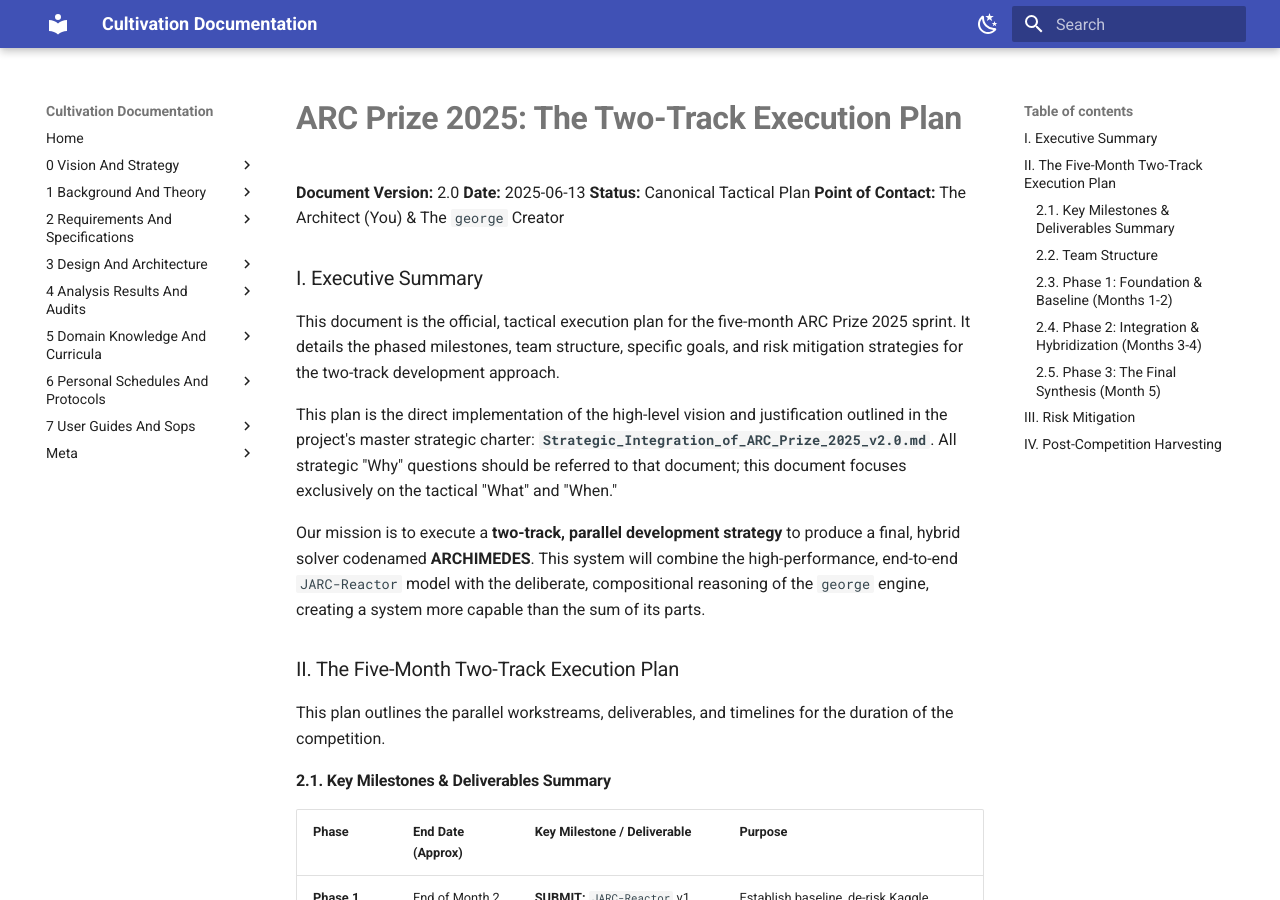
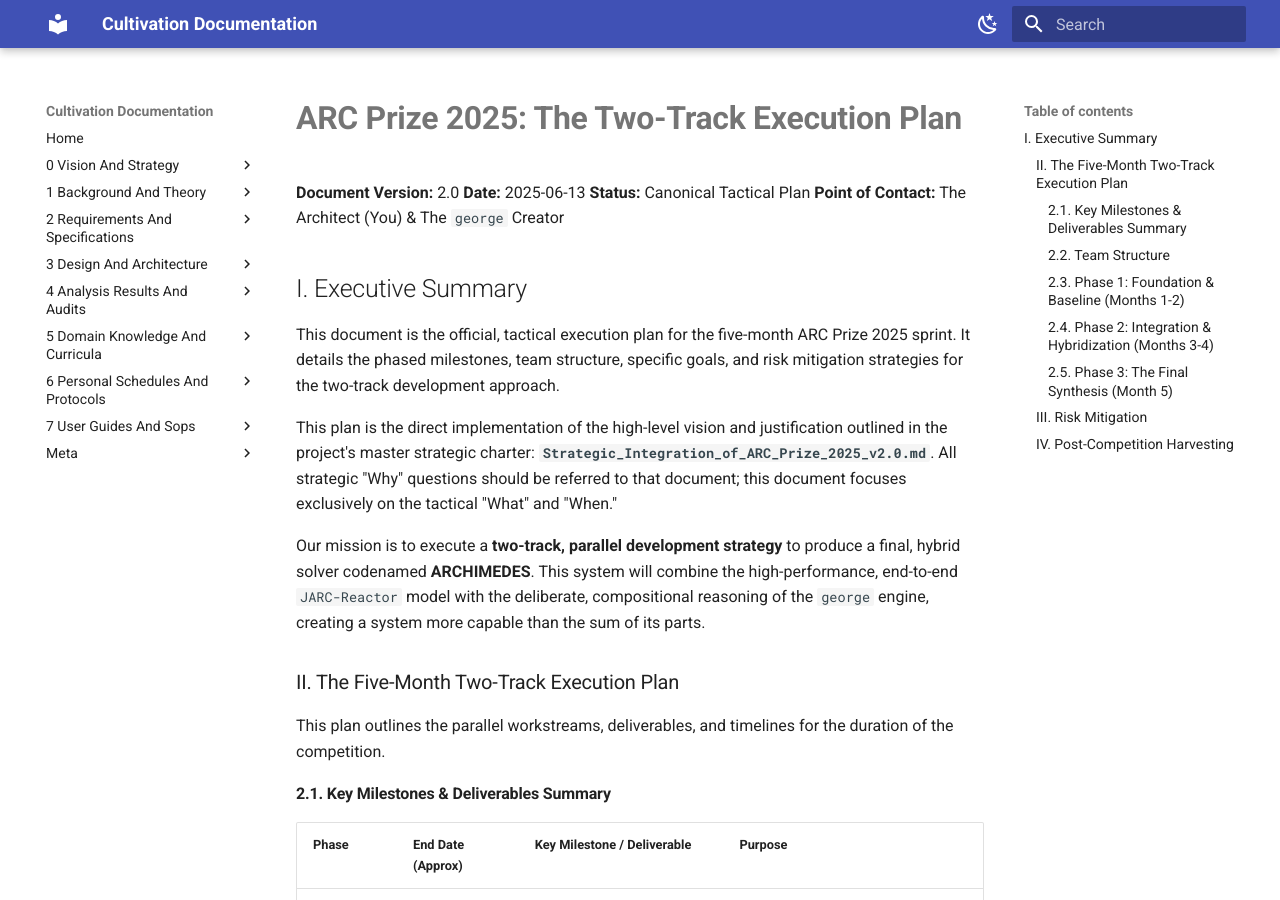
Before and after one commit to ImmortalDemonGod/Holistic-Performance-Enhancement, an MkDocs documentation site: the page built from cultivation/docs/WORK_IN_PROGRESS/ARC_Prize_2025_Two_Track_Execution_Plan_v2.md, in a window 1280 px wide and 900 px high. Built offline with MkDocs 1.6.1 and Material for MkDocs 9.7.7, drawn with Linux system fonts in a browser that asks for light colours.

```diff
--- a/cultivation/docs/WORK_IN_PROGRESS/ARC_Prize_2025_Two_Track_Execution_Plan_v2.md
+++ b/cultivation/docs/WORK_IN_PROGRESS/ARC_Prize_2025_Two_Track_Execution_Plan_v2.md
@@ -5,7 +5,7 @@
 **Status:** Canonical Tactical Plan
 **Point of Contact:** The Architect (You) & The `george` Creator
 
-### I. Executive Summary
+## I. Executive Summary
 
 This document is the official, tactical execution plan for the five-month ARC Prize 2025 sprint. It details the phased milestones, team structure, specific goals, and risk mitigation strategies for the two-track development approach.
 
```
